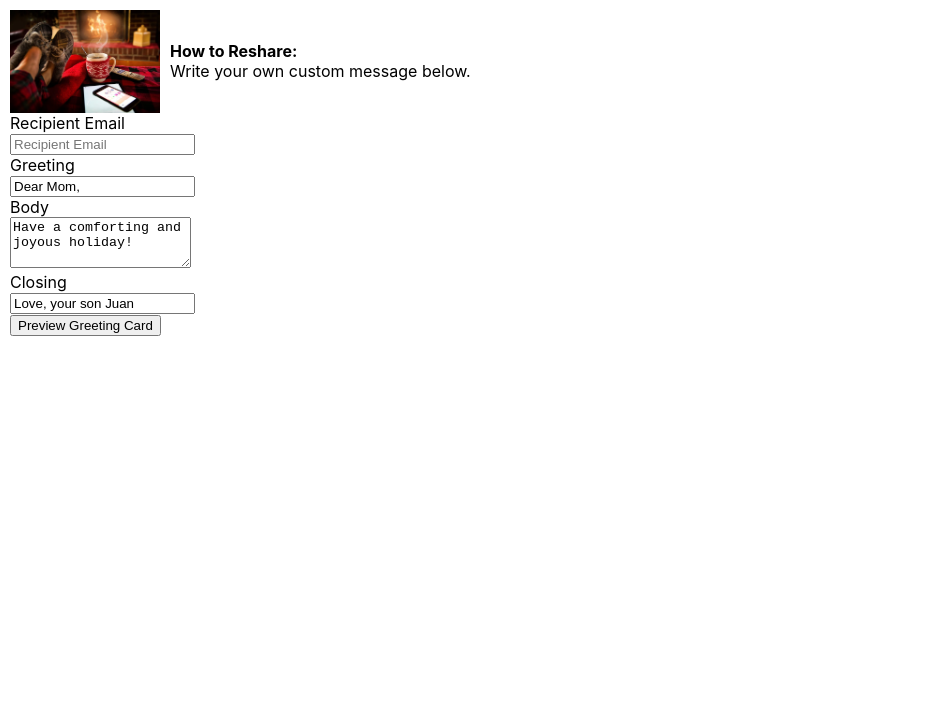
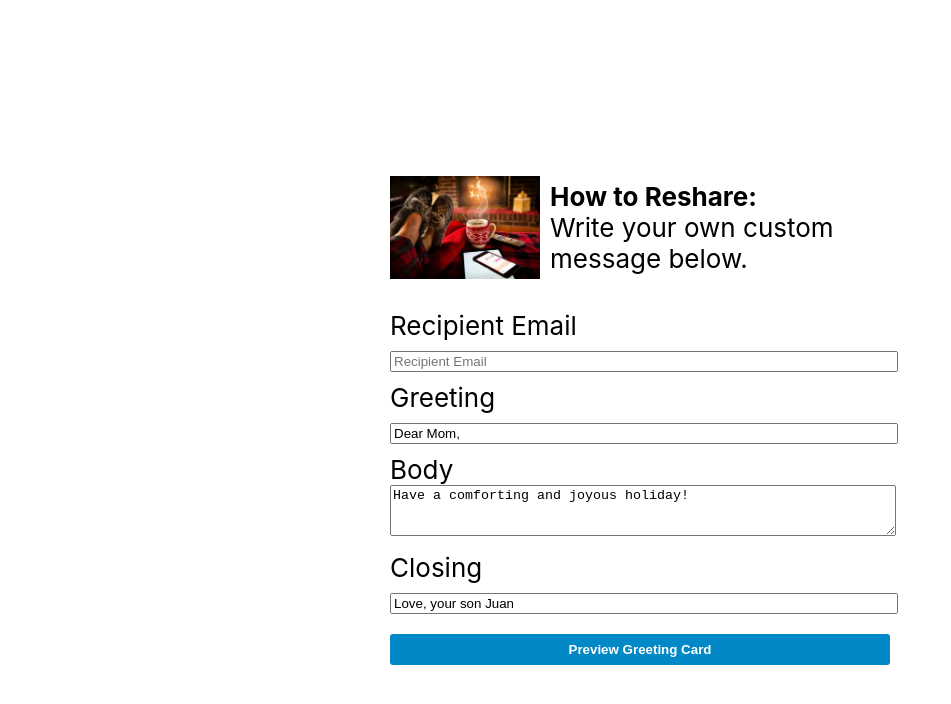
Before and after one commit to luceroweb/ecard, a React (Create React App) app: page / in a window 1280 px wide. Both pictures are taken after a click on the button "Reshare This Card". Shown: the top 704 px of the page, without its empty margins (0-951 px from the left). Built offline with nearby package versions, Linux system fonts and the light colour scheme.

Commit message:
feat(styles): add greeting card styles

```diff
--- a/public/index.html
+++ b/public/index.html
@@ -25,6 +25,9 @@
       Learn how to configure a non-root public URL by running `npm run build`.
     -->
     <title>E-Card App</title>
+    <link rel="preconnect" href="https://fonts.googleapis.com">
+    <link rel="preconnect" href="https://fonts.gstatic.com" crossorigin>
+    <link href="https://fonts.googleapis.com/css2?family=Dancing+Script&display=swap" rel="stylesheet">
   </head>
   <body>
     <noscript>You need to enable JavaScript to run this app.</noscript>
--- a/src/App.css
+++ b/src/App.css
@@ -19,14 +19,62 @@
 } */
 
 .App-header {
-  background-color: #282c34;
   min-height: 100vh;
   display: flex;
   flex-direction: column;
   align-items: center;
   justify-content: center;
   font-size: calc(10px + 2vmin);
-  color: white;
+  width: 500px;
+  max-width: 100%;
+  margin: 0 auto;
+}
+
+.App-header .buttons {
+  display: flex;
+  flex-direction: column;
+  gap: 10px;
+  width: 100%;
+}
+
+button {
+  display: block;
+  width: 100%;
+  background-color: rgb(0, 136, 199);
+  padding: 8px;
+  border: none;
+  border-radius: 3px;
+  color: #FFF;
+  font-weight: bold;
+}
+
+.customize {
+  width: 500px;
+  max-width: 100%;
+  margin: 0 auto;
+  min-height: 100vh;
+  display: flex;
+  flex-direction: column;
+  align-items: center;
+  justify-content: center;
+  font-size: calc(10px + 2vmin);
+}
+
+.customize form,
+.customize input,
+.customize label,
+.customize textarea {
+  width: 100%;
+}
+
+.customize label {
+  display: block;
+  padding-top: 10px;
+}
+
+.customize button {
+  display: block;
+  margin-top: 20px;
 }
 
 .App-link {
@@ -53,3 +101,8 @@
   width: 150px;
   height: auto;
 }
+
+.script {
+  font-family: 'Dancing Script', cursive;
+  font-size: 35px;
+}
--- a/src/Components/CustomizeMessage.js
+++ b/src/Components/CustomizeMessage.js
@@ -9,7 +9,7 @@
   }
 
   return(
-    <>
+    <div className="customize">
       <div className="instructions">
         <img src={coffee_and_slippers} alt="coffee and slippers" className="thumb" />
         <p><strong>How to Reshare:</strong><br />
@@ -18,7 +18,7 @@
       <form>
 
         <div>
-          <label htmlFor="email">Recipient Email</label><br />
+          <label htmlFor="email">Recipient Email</label>
           <input
             name="email"
             id="email"
@@ -30,7 +30,7 @@
         </div>
 
         <div>
-          <label htmlFor="greeting">Greeting</label><br />
+          <label htmlFor="greeting">Greeting</label>
           <input
             name="greeting"
             id="greeting"
@@ -42,7 +42,7 @@
         </div>
 
         <div>
-          <label htmlFor="body">Body</label><br />
+          <label htmlFor="body">Body</label>
           <textarea
             name="body"
             id="body"
@@ -55,7 +55,7 @@
         </div>
 
         <div>
-          <label htmlFor="closing">Closing</label><br />
+          <label htmlFor="closing">Closing</label>
           <input
             name="closing"
             id="closing"
@@ -69,6 +69,6 @@
         <button type="submit" onClick={onSubmit}>Preview Greeting Card</button>
 
       </form>
-    </>
+    </div>
   )
 }
--- a/src/Components/GreetingCard.js
+++ b/src/Components/GreetingCard.js
@@ -30,20 +30,19 @@
     <div className="App">
       <header className="App-header">
         <img src={coffee_and_slippers} className="App-logo" alt="coffee and slippers" />
-        <p>
+        <p className="script">
           {greeting}
         </p>
-        <p>{body}</p>
-        <p>{closing}</p>
+        <p className="script">{body}</p>
+        <p className="script">{closing}</p>
         {preview
-          ? <div>
+          ? <div className="buttons">
             <button onClick={continueEditing}>
               Continue Editing
             </button>
             <button onClick={sendEcard}>Send</button>
           </div>
           : <button
-          className="App-link"
           onClick={() => setCustomize(true)}
           >
             Reshare This Card
```
